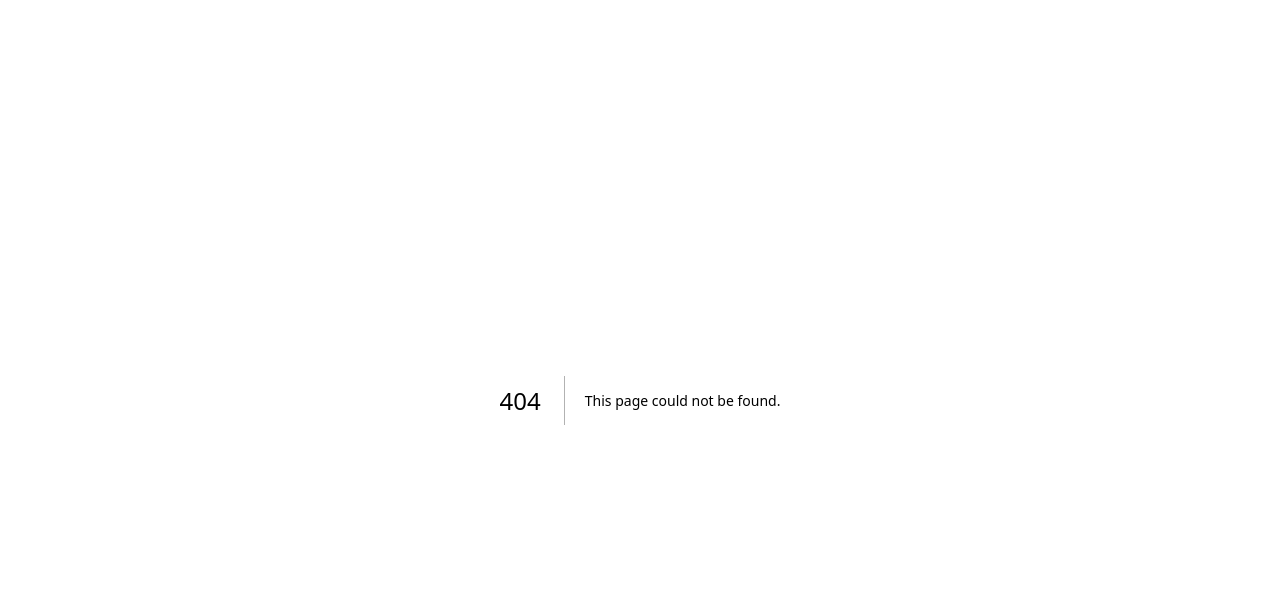
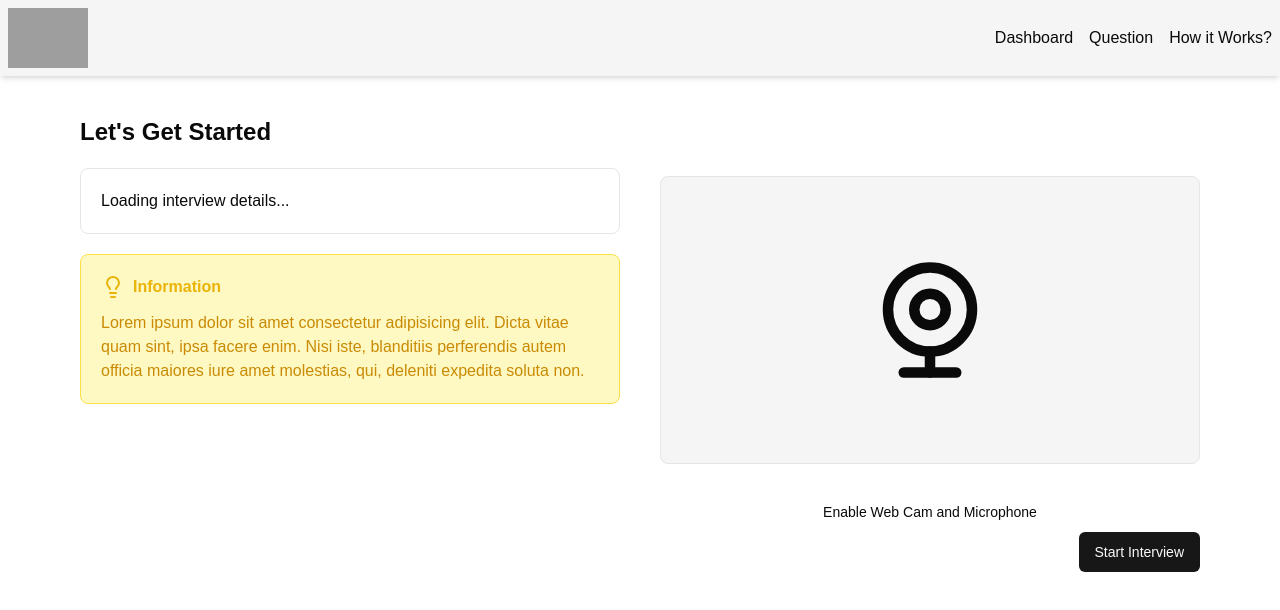
Before and after one commit to Meghana-V-3024/Ai-Mock_Interviewer, a Next.js app: page /dashboard/interview/1 in a window 1280 px wide. Before the commit this address had no page. Shown: the top 610 px of the page. Built offline with nearby package versions, Linux system fonts and the light colour scheme; no server answers; the database is empty; grey boxes are pictures that could not be loaded.

Commit message:
upto landing

```diff
--- /dev/null
+++ b/app/dashboard/interview/[interviewId]/page.jsx
@@ -0,0 +1,98 @@
+"use client";
+import { Button } from "@/components/ui/button";
+import { db } from "@/utils/db";
+import { MockInterview } from "@/utils/schema";
+import { eq } from "drizzle-orm";
+import { Lightbulb, WebcamIcon } from "lucide-react";
+import React, { useEffect, useState } from "react";
+import Webcam from "react-webcam";
+
+function Interview({ params }) {
+  const [interviewData, setInterviewData] = useState(null); // Default to null
+  const [webCamEnabled, setWebCamEnabled] = useState(false);
+
+  useEffect(() => {
+    console.log(params.interviewId);
+    GetInterviewDetails();
+  }, []);
+
+  const GetInterviewDetails = async () => {
+    const result = await db
+      .select()
+      .from(MockInterview)
+      .where(eq(MockInterview.mockId, params.interviewId));
+
+    setInterviewData(result[0]);
+  };
+
+  return (
+    <div className="my-10 ">
+      <h2 className="font-bold text-2xl">Let's Get Started</h2>
+      <div className="grid grid-cols-1 md:grid-cols-2 gap-10">
+        <div className="flex flex-col my-5 gap-5 ">
+          <div className="flex flex-col gap-5 p-5 rounded-lg border">
+            {interviewData ? (
+              <>
+                <h2 className="text-lg">
+                  <strong>Job Role/Job Position:</strong>
+                  {interviewData.jobPosition}
+                </h2>
+                <h2 className="text-lg">
+                  <strong>Job Description/Tech Stack:</strong>
+                  {interviewData.jobDesc}
+                </h2>
+                <h2 className="text-lg">
+                  <strong>Years of Experience:</strong>
+                  {interviewData.jobExperience}
+                </h2>
+              </>
+            ) : (
+              <p>Loading interview details...</p> // Display loading text while fetching data
+            )}
+          </div>
+          <div className="p-5 border rounded-lg border-yellow-300 bg-yellow-100">
+            <h2 className="flex gap-2 items-center text-yellow-500">
+              <Lightbulb />
+              <strong>Information</strong>
+            </h2>
+            <h2 className="mt-3 text-yellow-600">
+              Lorem ipsum dolor sit amet consectetur adipisicing elit. Dicta
+              vitae quam sint, ipsa facere enim. Nisi iste, blanditiis
+              perferendis autem officia maiores iure amet molestias, qui,
+              deleniti expedita soluta non.
+            </h2>
+          </div>
+        </div>
+        <div>
+          {webCamEnabled ? (
+            <Webcam
+              onUserMedia={() => setWebCamEnabled(true)}
+              onUserMediaError={() => setWebCamEnabled(false)}
+              mirrored={true}
+              style={{
+                height: 300,
+                width: 300,
+              }}
+            />
+          ) : (
+            <>
+              <WebcamIcon className="h-72 w-full my-7 p-20 bg-secondary rounded-lg border" />
+              <Button
+                variant="ghost"
+                className="w-full"
+                onClick={() => setWebCamEnabled(true)}
+              >
+                Enable Web Cam and Microphone
+              </Button>
+            </>
+          )}
+        </div>
+      </div>
+      <div className="flex justify-end items-end">
+        <Button>Start Interview</Button>
+      </div>
+    </div>
+  );
+}
+
+export default Interview;
--- a/drizzle.config.js
+++ b/drizzle.config.js
@@ -1,8 +1,9 @@
 import { defineConfig } from "drizzle-kit";
+
 export default defineConfig({
-  dialect: "postgresql",
   schema: "./utils/schema.js",
+  dialect: 'postgresql',
   dbCredentials: {
-    url: 'postgresql://neondb_owner:2g3HwtPXRnLE@ep-nameless-frog-a5wrxanz.us-east-2.aws.neon.tech/neondb?sslmode=require'
+    url: "postgresql://neondb_owner:2g3HwtPXRnLE@ep-nameless-frog-a5wrxanz.us-east-2.aws.neon.tech/neondb?sslmode=require"
   }
 });
--- a/package.json
+++ b/package.json
@@ -18,11 +18,14 @@
     "@radix-ui/react-slot": "^1.1.0",
     "class-variance-authority": "^0.7.0",
     "clsx": "^2.1.1",
-    "drizzle-orm": "^0.35.2",
+    "dotenv": "^16.4.5",
+    "drizzle-orm": "^0.35.3",
     "lucide-react": "^0.453.0",
+    "moment": "^2.30.1",
     "next": "14.2.15",
     "react": "^18",
     "react-dom": "^18",
+    "react-webcam": "^7.2.0",
     "tailwind-merge": "^2.5.4",
     "tailwindcss-animate": "^1.0.7",
     "uuid": "^10.0.0"
--- a/utils/db.js
+++ b/utils/db.js
@@ -2,6 +2,6 @@ import { neon } from '@neondatabase/serverless';
 import { drizzle } from 'drizzle-orm/neon-http';
 import * as schema from './schema';
 
-const sql = neon(process.env.NEW_PUBLIC_DRIZZLE_DB_URL);
+const sql = neon('postgresql://neondb_owner:2g3HwtPXRnLE@ep-nameless-frog-a5wrxanz.us-east-2.aws.neon.tech/neondb?sslmode=require'); // Hardcoded
 
 export const db = drizzle(sql, { schema });
--- a/utils/schema.js
+++ b/utils/schema.js
@@ -1,4 +1,5 @@
 import { pgTable, serial, text, varchar } from "drizzle-orm/pg-core";
+import { defineConfig } from "drizzle-kit";
 
 export const MockInterview = pgTable('mockInterview', {
     id: serial('id').primaryKey(),
```
Also changed, not shown: app/dashboard/_components/AddNewInterView.jsx (+36 -5 lines), app/page.js (+4 -3 lines), 1 other file (tests, documents, lock files or other folders).
